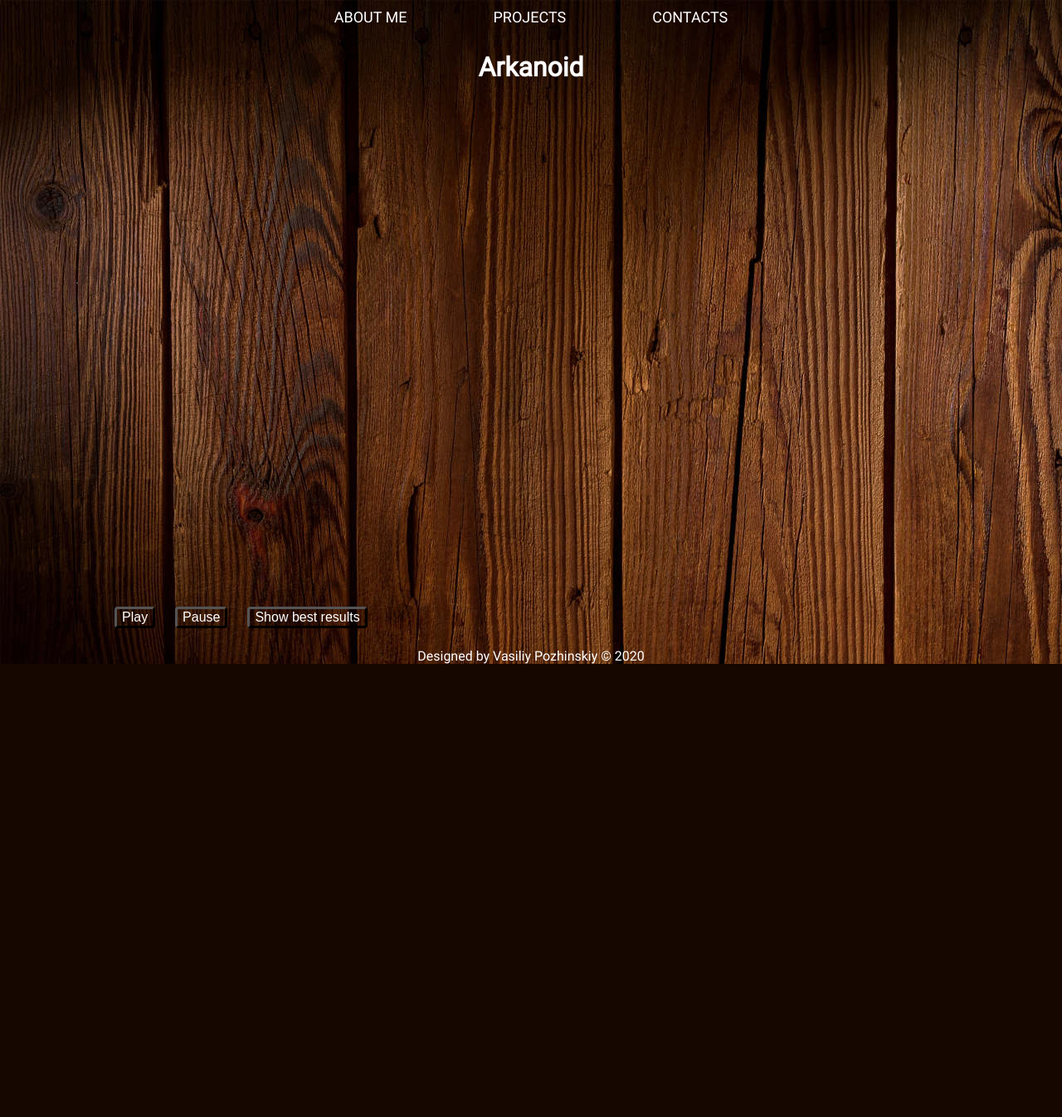
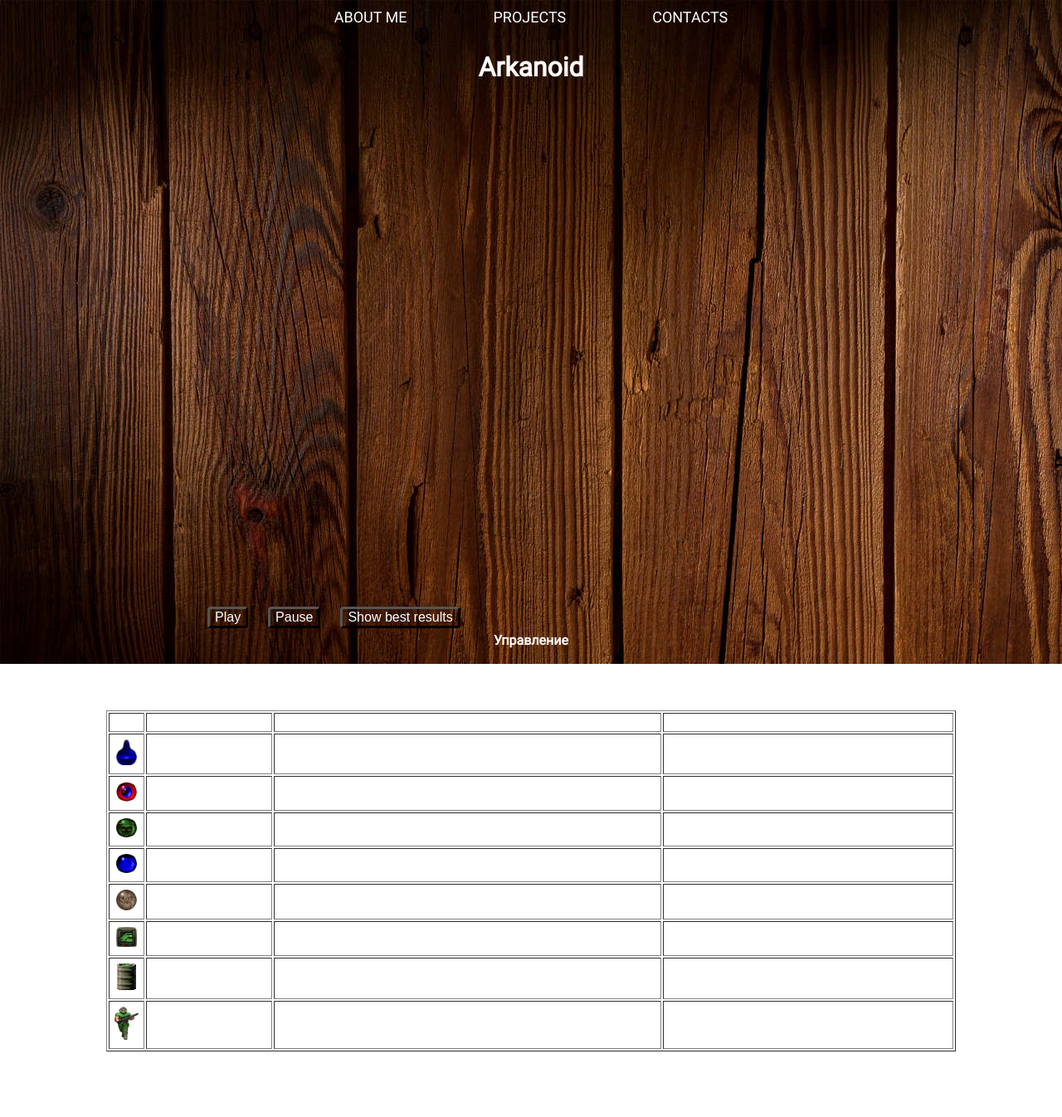
Before and after one commit to vasiliypozhinskiy/flask_cv_nginx, a Flask app: template app/app/arkanoid/templates/arkanoid.html in a window 1280 px wide. Shown: the whole page at 83% size. Before the commit the page ends 800 px from the top, so only its background shows below. Run offline with Flask 2, Linux system fonts and the light colour scheme; the template is opened without the code that fills it, so the values that code supplies are empty.

Commit message:
update arkanoid

```diff
--- a/app/app/arkanoid/arkanoid_cfg.py
+++ b/app/app/arkanoid/arkanoid_cfg.py
@@ -18,7 +18,7 @@
     "BALL_MAX_SPEED": 6,
     "FRICTION": 0.1,
     "BALL_DAMAGE": 10,
-    "LIVES": 1,
+    "LIVES": 3,
     "PADDLE_ZONE": 150,
     "FRAMES_RATE": 60
 }
--- a/app/app/arkanoid/templates/arkanoid.html
+++ b/app/app/arkanoid/templates/arkanoid.html
@@ -24,9 +24,73 @@
                 <input class="button" id="add-score-btn" type="button" value="Save result" onclick="add_score()"/>
             </form>
         </div>
-    <input class="button" id="start" type="button" value="Play" onclick="arkanoid_start(1)">
-    <input class="button" id="pause" type="button" value="Pause" onclick="pause(requestId)">
-    <input class="button" id="show-score" type="button" value="Show best results" onclick="show_score()">
+        <input class="button" id="start" type="button" value="Play" onclick="arkanoid_start(1)">
+        <input class="button" id="pause" type="button" value="Pause" onclick="pause(requestId)">
+        <input class="button" id="show-score" type="button" value="Show best results" onclick="show_score()">
+    </div>
+    <div class="description">
+        <h4>Управление</h4>
+        <p>
+            Стрелки - перемещение платформы. Пробел - запуск какодемона.
+        </p>
+        <table class="items" border="1" align="center">
+           <caption>Предметы</caption>
+           <tr>
+               <th></th>
+               <th>Название</th>
+               <th>Действие при столкновении какодемоном</th>
+               <th>Действие при столкновении платформой</th>
+           </tr>
+           <tr>
+               <td><img src="{{url_for('static', filename='images/hp1.png')}}"></td>
+               <td>Колба</td>
+               <td>Добавляет 2 hp</td>
+               <td>Добавляет 1 hp</td>
+           </tr>
+           <tr>
+               <td><img src="{{url_for('static', filename='images/invisibility3.png')}}"></td>
+               <td>Частичная невидимость</td>
+               <td>Делает какодемона частично невидимым. Думгаи перестают по нему стрелять. Добавляет 100 очков.</td>
+               <td>Делает платформу частично невидимой. Добавляет 50 очков.</td>
+           </tr>
+           <tr>
+               <td><img src="{{url_for('static', filename='images/invulnerability2.png')}}"></td>
+               <td>Неуязвимость</td>
+               <td>Делает какодемона неуязвимым.</td>
+               <td>Добавляет 100 очков.</td>
+           </tr>
+           <tr>
+               <td><img src="{{url_for('static', filename='images/life bonus1.png')}}"></td>
+               <td>Сфера души</td>
+               <td>Добавляет одну жизнь. Восстанавливает hp.</td>
+               <td>Добавляет одну жизнь.</td>
+           </tr>
+           <tr>
+               <td><img src="{{url_for('static', filename='images/mega3.png')}}"></td>
+               <td>Мегасфера</td>
+               <td>Увеличивает какодемона.</td>
+               <td>Увеличивает платформу.</td>
+           </tr>
+           <tr>
+               <td><img src="{{url_for('static', filename='images/speed3.png')}}"></td>
+               <td>Бонус скорости</td>
+               <td>Увеличивает скорость какодемона. Добавляет 50 очков.</td>
+               <td>Увеличивает скорость платформы. Добавляет 25 очков.</td>
+           </tr>
+           <tr>
+               <td><img src="{{url_for('static', filename='images/barrel.png')}}"></td>
+               <td>Бочка</td>
+               <td>Взрывается и отталкивает какодемона. Отнимает 1 hp.</td>
+               <td>Остаётся на платформе. При падении на шипы взрывается и даёт 50 очков.</td>
+           </tr>
+           <tr>
+               <td><img src="{{url_for('static', filename='images/doomguy1.png')}}"></td>
+               <td>Думгай</td>
+               <td>Умирает и даёт 200 очков. При приближении какодемона стреляет по нему и отнимает 1 hp.</td>
+               <td>При падении на шипы умирает и даёт 100 очков.</td>
+           </tr>
+        </table>
+    </div>
 </div>
 <script src="{{url_for('static', filename='scripts/game_objects.js')}}"></script>
 <script src="{{url_for('static', filename='scripts/arkanoid.js')}}"></script>
--- a/app/app/models.py
+++ b/app/app/models.py
@@ -16,5 +16,6 @@
         return dict_
 
 
+db.drop_all()
 db.create_all()
 db.session.commit()
--- a/app/app/projects/templates/projects/Project planner.html
+++ b/app/app/projects/templates/projects/Project planner.html
@@ -24,7 +24,7 @@
     <a href="{{ url_for('static', filename='files/project planner.rar') }}">Архив с программой</a>
 
     <img src="{{ url_for('static', filename='images/project planner-1.jpg') }}" width="100%">
-    <div class="description">Проекты располагаются на бесконечной временной оси.</div>
+    <div class="description">Проекты располагаются на временной оси.</div>
     <img src="{{ url_for('static', filename='images/project planner-2.jpg') }}" width="100%">
     <div class="description">Выполненные проекты отмечаются штриховкой.</div>
     <img src="{{ url_for('static', filename='images/project planner-3.jpg') }}" width="100%">
--- a/app/app/static/arkanoid.css
+++ b/app/app/static/arkanoid.css
@@ -1,6 +1,10 @@
 h2 {
     text-align: center;
    }
+
+img {
+     margin: 5px;
+    }
 
 input {
        background: transparent;
@@ -29,6 +33,7 @@
           position: relative;
           width: 800px;
           height: 600px;
+          margin: 0 auto;
           }
 
 .top-scores {
@@ -51,6 +56,15 @@
       }
 
 .add-score-input {
-                  display: block;
                   width: 100%;
                  }
+
+.description {
+              width: 100%;
+              margin: 40px auto;
+             }
+
+.items {
+        border-color: grey;
+        margin: 0 auto;
+        }
--- a/app/app/static/project.css
+++ b/app/app/static/project.css
@@ -20,7 +20,6 @@
          }
 
 img {
-     display: block;
      margin: 20px auto 0;
      }
 
--- a/app/app/static/scripts/arkanoid.js
+++ b/app/app/static/scripts/arkanoid.js
@@ -45,6 +45,8 @@
 const ball = new Ball(context, canvas.width/2, paddle.y - config.BALL_RADIUS);
 const left_torch = new Torch(context, 0, canvas.height);
 const right_torch = new Torch(context, canvas.width - 26, canvas.height);
+const SPIKES = new Image();
+SPIKES.src = "/static/images/spikes.png";
 
 var bricks = [];
 var bonuses = [];
@@ -197,6 +199,8 @@
         }
         paddle.speed = [0, 0]
 
+        context.drawImage(SPIKES, 26, config.CANVAS_HEIGHT - 24);
+
         setTimeout(() => {
         requestId = requestAnimationFrame(loop);
         }, 1000 / config.FRAMES_RATE);
@@ -207,6 +211,7 @@
 {
     disable_keys();
     $('#top-scores').css({"opacity": "0"});
+    $('#add-score-container').css({"opacity": "0"});
     $('#start').attr("disabled", true);
     $('#show-score').attr("disabled", true);
     $.ajax({
@@ -221,7 +226,7 @@
             bonuses.push.apply(bonuses, new_bonuses);
             let new_doomguys = create_doomguys(data["doomguys"]);
             doomguys.push.apply(doomguys, new_doomguys);
-            message_list.push(new Message(context, "Level" + current_lvl));
+            message_list.push(new Message(context, "Level " + lvl));
             play_audio(start_sound);
             loop();
         }
@@ -306,7 +311,7 @@
 {
     paddle.reset();
     ball.reset(paddle);
-    arkanoid_start(current_lvl + 1);
+    arkanoid_start(current_lvl);
 }
 
 function game_over()
@@ -335,7 +340,7 @@
     context.font = "24px roboto";
     context.fillText(" Score: " + game_score, 800, 24);
     context.textAlign = "start";
-    context.fillText("Lives left: " + lives + " Hp: " + ball.hp, 0, 24);
+    context.fillText("Lives: " + lives + " Hp: " + ball.hp, 0, 24);
 }
 
 function show_message(text)
@@ -349,43 +354,87 @@
 function show_score_form(score)
 {
     last_score = score;
+    $("#add-score-container h2").remove();
     $('#add-score-container').css({"opacity": "1"})
     $('#add-score-container').prepend("<h2>Game over</h2><h2>Your score: " + last_score + "</h2>")
 }
 
 function add_score()
 {
+    let username = $("#add-score-form").serialize().split("=")[1]
+    if (username.length === 0)
+    {
+        return;
+    }
     $.ajax({
         url: "/projects/add_score",
         type: "POST",
-        data: {"score": last_score, "user": $("#add-score-form").serialize().split("=")[1]}
+        data: {"score": last_score, "user": username}
     }
     );
     $('#add-score-container').css({"opacity": "0"});
-    $("#add-score-container h2").remove();
-    show_score(last_score);
+    $("#add-score-form")[0].reset();
+    show_score(last_score, username);
 }
 
-function show_score(current_score)
+function show_score(score, user)
 {
+    let current_user_shown = false;
     if ($('#top-scores').css("opacity") == 0)
     {
+    $('#add-score-container').css({"opacity": "0"});
     $.ajax({
         url: "/projects/show_score",
         type: "GET",
         contentType: "application/json",
         success: function(data)
             {
+                var rows_count = data.length;
+                if (data.length > 20)
+                {
+                    rows_count = 20;
+                }
                 $('#top-scores').css({"opacity": "1"});
                 $("#top-scores tr").remove();
-                $("#top-scores").append("<tr><th width='10%'>№</th><th width='50%'>Username</th><th width='20%'>Score</th><th width='10%'>Date</th></tr>")
-                for (let i = 0; i < data.length; i++)
+                $("#top-scores").append("<tr><th width='10%'>№</th><th width='50%'>Name</th><th width='20%'>Score</th><th width='10%'>Date</th></tr>")
+                for (let i = 0; i < rows_count; i++)
                 {
+                    if ((score == data[i]["score"])&&(user == data[i]["username"])&&(!current_user_shown))
+                    {
+                        current_user_shown = true;
+                        $("#top-scores").append("<tr style='color: red'></tr>");
+                        $("#top-scores > tr:last").append("<td align='center'>" + (i + 1) + "</td>"
+                        + "<td align='center'>" + data[i]["username"] + "</td>"
+                        + "<td align='center'>" + data[i]["score"] +"</td>"
+                        + "<td align='center'>" + data[i]["date"] +"</td>");
+                    } else
+                    {
+                        $("#top-scores").append("<tr></tr>");
+                        $("#top-scores > tr:last").append("<td align='center'>" + (i + 1) + "</td>"
+                        + "<td align='center'>" + data[i]["username"] + "</td>"
+                        + "<td align='center'>" + data[i]["score"] +"</td>"
+                        + "<td align='center'>" + data[i]["date"] +"</td>");
+                    }
+                }
+
+                if (!current_user_shown && (typeof score != "undefined") && (typeof user != "undefined"))
+                {
+                    $("#top-scores > tr:last").remove();
+                    $("#top-scores > tr:last").remove();
                     $("#top-scores").append("<tr></tr>");
-                    $("#top-scores > tr:last").append("<td align='center'>" + (i + 1) + "</td>"
-                    + "<td align='center'>" + data[i]["username"] + "</td>"
-                    + "<td align='center'>" + data[i]["score"] +"</td>"
-                    + "<td align='center'>" + data[i]["date"] +"</td>");
+                    $("#top-scores > tr:last").append("<td align='center'>...</td><td align='center'>...</td><td align='center'>...</td><td align='center'>...</td>");
+                    for (let i = rows_count; i < data.length; i++)
+                    {
+                        if ((score == data[i]["score"])&&(user == data[i]["username"]))
+                        {
+                            $("#top-scores").append("<tr style='color: red'></tr>");
+                            $("#top-scores > tr:last").append("<td align='center'>" + (i + 1) + "</td>"
+                            + "<td align='center'>" + data[i]["username"] + "</td>"
+                            + "<td align='center'>" + data[i]["score"] +"</td>"
+                            + "<td align='center'>" + data[i]["date"] +"</td>");
+                            break;
+                        }
+                    }
                 }
             }
         });
--- a/app/app/static/scripts/game_objects.js
+++ b/app/app/static/scripts/game_objects.js
@@ -537,6 +537,10 @@
     this.x = paddle.x + paddle.width / 2;
     this.y = paddle.y - this.radius;
     this.frame_count = 0;
+    this.invisibility_duration = 0;
+    this.mega_duration = 0;
+    this.speed_duration = 0;
+    this.invulnerability_duration = 0;
  }
 
  move(paddle)
@@ -1733,6 +1737,9 @@
 
     draw()
     {
+        this.context.strokeStyle = "black";
+        this.context.lineWidth = 3;
+
         for(let i = 0; i < 4; i++)
         {
             this.context.save();
@@ -1740,12 +1747,8 @@
             this.context.rotate(this.degrees[i] * Math.PI / 180);
             this.create_shard(i);
             this.context.drawImage(this.image, -this.width / 2, -this.height / 2 + i);
-            this.context.beginPath();
-            this.context.rect(-this.width / 2, -this.height / 2, this.width, this.height);
-            this.context.strokeStyle = "black";
-            this.context.lineWidth = 3;
-            this.context.stroke();
             this.context.closePath();
+            this.draw_crack(i);
             this.context.restore();
             if (i <= 1)
             {
@@ -1756,6 +1759,7 @@
                 this.degrees[i] = (this.degrees[i] - Math.random() * 3) % 360;
             }
         }
+        this.x += this.speed[0];
         this.y += this.speed[1];
         this.speed[1] += config.FALLING_SPEED;
     }
@@ -1793,6 +1797,46 @@
             this.context.lineTo(this.intersection[0], this.intersection[1]);
             this.context.lineTo(this.width / 2, -this.height / 2);
             this.context.clip();
+        }
+    }
+
+    draw_crack(i)
+    {
+        if (i == 0)
+        {
+            this.context.beginPath();
+            this.context.moveTo(-this.width / 2, this.height / 2);
+            this.context.lineTo(this.intersection[0], this.intersection[1]);
+            this.context.lineTo(this.width / 2, this.height / 2);
+            this.context.closePath();
+            this.context.stroke();
+        }
+        if (i == 1)
+        {
+            this.context.beginPath();
+            this.context.moveTo(-this.width / 2, this.height / 2);
+            this.context.lineTo(this.intersection[0], this.intersection[1]);
+            this.context.lineTo(-this.width / 2, -this.height / 2);
+            this.context.closePath();
+            this.context.stroke();
+        }
+        if (i == 2)
+        {
+            this.context.beginPath();
+            this.context.moveTo(this.width / 2, -this.height / 2);
+            this.context.lineTo(this.intersection[0], this.intersection[1]);
+            this.context.lineTo(this.width / 2, this.height / 2);
+            this.context.closePath();
+            this.context.stroke();
+        }
+        if (i == 3)
+        {
+            this.context.beginPath();
+            this.context.moveTo(-this.width / 2, -this.height / 2);
+            this.context.lineTo(this.intersection[0], this.intersection[1]);
+            this.context.lineTo(this.width / 2, -this.height / 2);
+            this.context.closePath();
+            this.context.stroke();
         }
     }
 
--- a/app/app/static/style.css
+++ b/app/app/static/style.css
@@ -13,6 +13,7 @@
     font-size: 18px;
     text-transform: uppercase;
     }
+
 ::-webkit-scrollbar {
                      width: 16px;
                      }
```
Also changed, not shown: app/app/arkanoid/arkanoid.py (+4 -4 lines), app/app/templates/index.html (+28 -3 lines), app/app/app.db, app/app/static/images/spikes.png (added).
